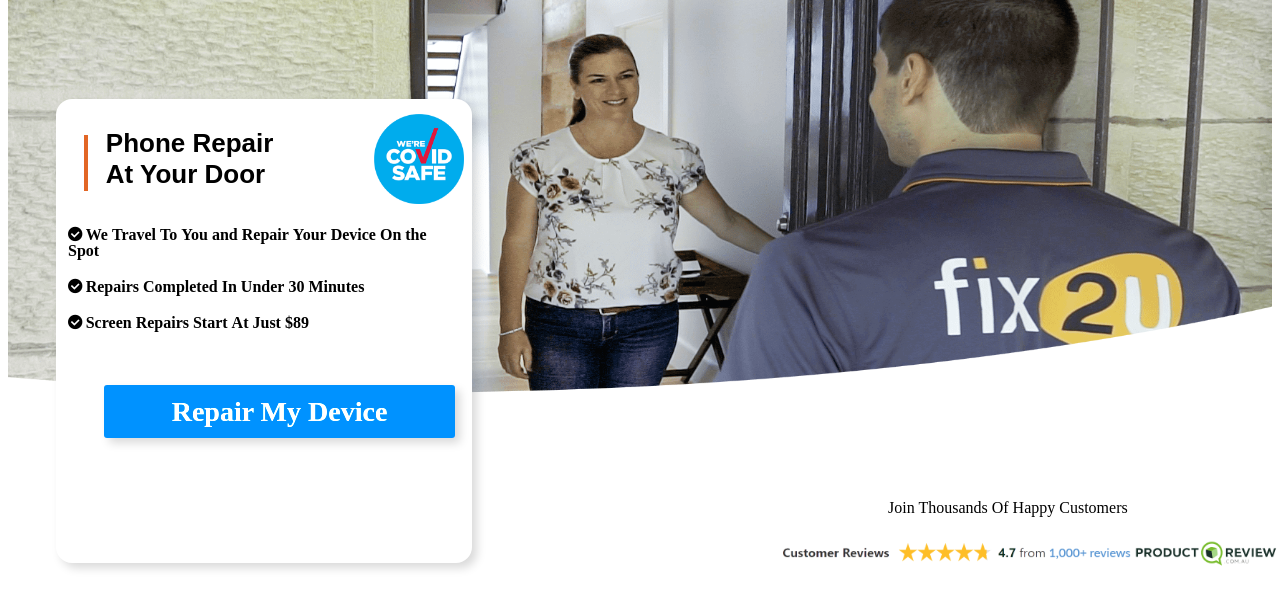
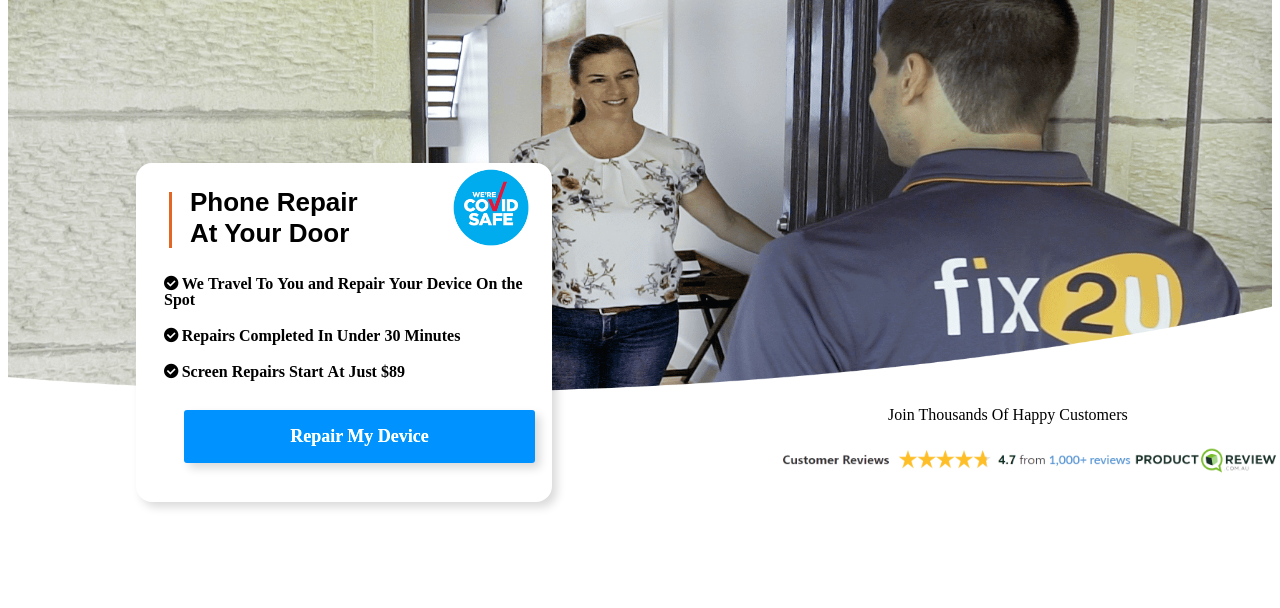
Before and after one commit to venkatweb1234/fix2U, a plain HTML site: page index.html in a window 1280 px wide. Shown: the top 608 px of the page. Drawn offline with Linux system fonts and the light colour scheme.

Commit message:
changes for Desktop and IPAD

```diff
--- a/index.html
+++ b/index.html
@@ -8,24 +8,71 @@
     <meta http-equiv="X-UA-Compatible" content="IE=edge" />
     <meta http-equiv="X-UA-Compatible" content="IE=11" />
     <link rel="stylesheet" href="styles.css" />
-    <link rel="stylesheet" href="https://cdnjs.cloudflare.com/ajax/libs/font-awesome/4.7.0/css/font-awesome.min.css">
+    <link
+      rel="stylesheet"
+      href="https://cdnjs.cloudflare.com/ajax/libs/font-awesome/4.7.0/css/font-awesome.min.css"
+    />
   </head>
   <body>
     <img src="img/Curve-min-1-min.png" style="width: 100%" class="img_fix2u" />
-    <div class="covidbanner">
-     <p class="covidLine"></p>
-     <h1 class="fntSZ">Phone Repair At Your Door</h1>
-     <div class="CovidSafeBadge"><a href="https://www.fix2u.com/zero-contact-phone-repair/" target="_blank"><img class="wdcovid" src="img/COVID_Safe_Badge_Digital-min.png" alt="CovidSafeBanner"></a></div>
-     <p class="RP">&nbsp;We Travel To You and Repair Your Device On the Spot</p>
-     <i class="fa fa-check-circle lidata">&nbsp;We Travel To You and Repair Your Device On the Spot</i>
-     <br /> <br />
-     <i class="fa fa-check-circle lidata">&nbsp;Repairs Completed In Under 30 Minutes</i>
-     <br /> <br />
-     <i class="fa fa-check-circle lidata">&nbsp;Screen Repairs Start At Just $89</i>
-     <div class="RmD"><a class="whitelink" href="https://www.fix2u.com/booking#device" target="_blank">Repair My Device</a></div>
+    <div
+      class="
+        covidbanner
+        otherphone414
+        otherphone375
+        otherphone869
+        otherphone767
+        ipad
+      "
+    >
+      <div class="covidLine"><h1 class="fntSZ">Phone Repair At Your Door</h1></div>
+      <div class="CovidSafeBadge">
+        <a
+          href="https://www.fix2u.com/zero-contact-phone-repair/"
+          target="_blank"
+          ><img
+            class="wdcovid"
+            src="img/COVID_Safe_Badge_Digital-min.png"
+            alt="CovidSafeBanner"
+        /></a>
+      </div>
+      <p class="RP">
+        &nbsp;We Travel To You and Repair Your Device On the Spot
+      </p>
+      <div class="leftlidata">
+        <i class="fa fa-check-circle lidata"
+          >&nbsp;We Travel To You and Repair Your Device On the Spot</i
+        >
+        <br />
+        <br />
+        <i class="fa fa-check-circle lidata"
+          >&nbsp;Repairs Completed In Under 30 Minutes</i
+        >
+        <br />
+        <br />
+        <i class="fa fa-check-circle lidata"
+          >&nbsp;Screen Repairs Start At Just $89</i
+        >
+      </div>
+      <div class="RmD phoneRMD">
+        <a
+          class="whitelink"
+          href="https://www.fix2u.com/booking#device"
+          target="_blank"
+          >Repair My Device</a
+        >
+      </div>
     </div>
     <div class="ProductReview">
       <p class="JTOH">Join Thousands Of Happy Customers</p>
-      <a href="https://www.productreview.com.au/listings/fix2u?sortBy=ratingHighest" target="_blank"><img class="PrT" src="img/ProductReview-2-min-1.png" alt="ProductReview"></a></div>
+      <a
+        href="https://www.productreview.com.au/listings/fix2u?sortBy=ratingHighest"
+        target="_blank"
+        ><img
+          class="PrT"
+          src="img/ProductReview-2-min-1.png"
+          alt="ProductReview"
+      /></a>
+    </div>
   </body>
 </html>
--- a/styles.css
+++ b/styles.css
@@ -3,7 +3,6 @@
 }
 
 body{
-    height: 100%;
     overflow-x: hidden;
 }
 /*IPAD*/
@@ -15,8 +14,9 @@
     }
    .covidbanner{
     width: 48% !important;
-    top: -18em !important;
+    top: -14em !important;
     height: 31% !important;
+    left: 9.5em !important;
    }
    .ProductReview{
      display: none;
@@ -100,37 +100,37 @@
   width: 31%;
   height: 55%;
   position: relative;
-    top: -39em;
+  top: -35em;
   border-radius: 0;
-    left: 3em;
+  left: 8em;
   background: #ffff;
   padding: 10px;
   border-radius: 16px;
   box-shadow: rgb(0 0 0 / 15%) 5px 5px 10px 0px;
+  z-index: 1;
 }
 .covidLine{
-    border-right: 4px solid #e26625;
+   position: relative;
+    left: 1.3em;
+    border-left: 3px solid #e26625;
     height: 56px;
-    position: relative;
-    float: left;
-    top: 0.5em;
-    left: 1em;
 }
 
 .fntSZ{
    font-size: 26px;
     font-family: sans-serif;
     position: relative;
-    left: 1.3em;
+    left: 0.7em;
     width: 50%;
+    top: -0.2em;
 }
 .CovidSafeBadge{
     position: relative;
     left: 19em;
-    top: -6em;
+    top: -5em;
 }
 .wdcovid{
-    width: 24%;
+    width: 20%;
 }
 
 .lidata
@@ -177,12 +177,12 @@
 .whitelink{
     color: #fff;
     text-decoration: none;
-    font-size: 28px;
+    font-size: 24spx;
 }
 .ProductReview
 {
   position: relative;
-    top: -44em;
+  top: -42em;
   left: 48em;
 }
 .PrT{
@@ -192,3 +192,8 @@
     position: relative;
     left: 7em;
 }
+.leftlidata{
+  position: relative;
+  left: 1em;
+  top: 1.5em;
+}
```
Lines whose indentation alone changed are shown as unchanged.
